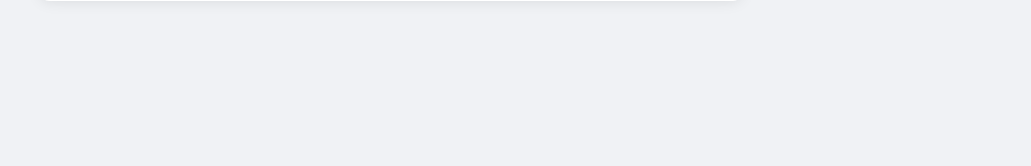
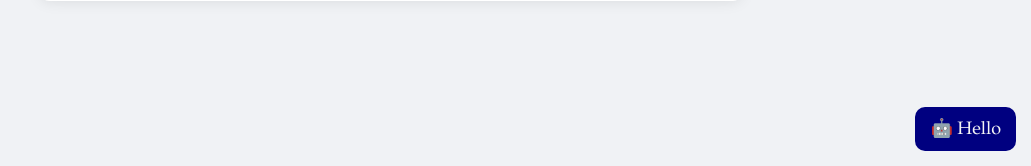
Before and after one commit to kvalge/study-plan, a Flask app: template templates/index.html in a window 1280 px wide. Shown: the part 634-800 px from the top of the page, without its empty margins (249-1280 px from the left). Run offline with Flask 3, Linux system fonts and the light colour scheme; the template is opened without the code that fills it: most values are stand-ins (such as "Sample title", 1, 10 or a date in 2020).

Commit message:
Added bot.

```diff
--- a/static/style.css
+++ b/static/style.css
@@ -67,3 +67,19 @@ h1 {
     font-weight: bold;
     color: ghostwhite;
 }
+
+#bot {
+    position: fixed;
+    bottom: 15px;
+    right: 15px;
+    max-width: 220px;
+    background: navy;
+    color: whitesmoke;
+    padding: 10px 15px;
+    border-radius: 10px;
+    font-size: 18px;
+    transition: transform 0.2s ease-in-out;
+    z-index: 1000;
+    word-wrap: break-word;
+    white-space: normal;
+}
--- a/templates/index.html
+++ b/templates/index.html
@@ -84,31 +84,100 @@
                     Total Weeks: {{ total_weeks }}
                 </div>
             {% endif %}
+        </div>
 
-            <script>
-                const selectAll = document.getElementById("select-all");
-                const fieldCheckboxes = document.querySelectorAll(".field-checkbox");
+        <div id="bot">
+            🤖 <span id="bot-msg">Hello</span>
+        </div>
 
-                if (selectAll && fieldCheckboxes.length > 0) {
-                    selectAll.addEventListener("change", () => {
-                        fieldCheckboxes.forEach(cb => {
-                            if (!cb.disabled) {
-                                cb.checked = selectAll.checked;
-                            }
-                        });
-                    });
+        <script>
+            const BOT_MESSAGES = [
+                "Learning... please wait ⏳",
+                "Meow! Just kidding, I'm a bot.",
+                "Mission: Not Impossible.",
+                "You're 1% closer to genius."
+            ];
+            const CLICK_MESSAGES = [
+                "Nice try...",
+                "Well, that was productive.",
+                "That’s one way to learn... I guess",
+                "That click just changed everything..."
+            ];
+            const MESSAGE_INTERVAL = 4000;
+            const CLICK_MESSAGE_DURATION = 1000;
 
-                    fieldCheckboxes.forEach(cb => {
-                        cb.addEventListener("change", () => {
-                            if (!cb.disabled) {
-                                selectAll.checked = [...fieldCheckboxes].every(cb => cb.checked);
-                            }
-                        });
-                    });
+            const bot = document.getElementById("bot");
+            const botMsg = document.getElementById("bot-msg");
+            const selectAll = document.getElementById("select-all");
+            const form = document.querySelector('form');
 
-                    selectAll.checked = [...fieldCheckboxes].every(cb => cb.checked);
+            let messageIndex = 0;
+            let clickMessageIndex = 0;
+            let intervalId = null;
+            let clickTimeoutId = null;
+
+            function showNextMessage() {
+                botMsg.textContent = BOT_MESSAGES[messageIndex];
+                messageIndex = (messageIndex + 1) % BOT_MESSAGES.length;
+            }
+
+            function startInterval() {
+                intervalId = setInterval(showNextMessage, MESSAGE_INTERVAL);
+            }
+
+            function stopInterval() {
+                clearInterval(intervalId);
+            }
+
+            function showHelloOnce() {
+                if (!sessionStorage.getItem('helloSeen')) {
+                    botMsg.textContent = "Hello";
+                    sessionStorage.setItem('helloSeen', 'true');
+                } else {
+                    showNextMessage();
                 }
-            </script>
-        </div>
+            }
+
+            if (form) {
+                form.addEventListener('change', (event) => {
+                    if (event.target.id === 'select-all') {
+                        const checkboxes = form.querySelectorAll('.field-checkbox:not([disabled])');
+                        checkboxes.forEach(cb => cb.checked = event.target.checked);
+                    } else if (event.target.classList.contains('field-checkbox')) {
+                        const checkboxes = form.querySelectorAll('.field-checkbox:not([disabled])');
+                        selectAll.checked = [...checkboxes].every(cb => cb.checked);
+                    }
+                });
+            }
+
+            document.addEventListener("click", (event) => {
+                if (clickTimeoutId !== null) return;
+
+                if (event.target.tagName === 'BUTTON') {
+                    event.preventDefault();
+                }
+
+                stopInterval();
+
+                const oldText = botMsg.textContent;
+                bot.style.transform = "scale(1.2)";
+                botMsg.textContent = CLICK_MESSAGES[clickMessageIndex];
+                clickMessageIndex = (clickMessageIndex + 1) % CLICK_MESSAGES.length;
+
+                clickTimeoutId = setTimeout(() => {
+                    bot.style.transform = "scale(1)";
+                    botMsg.textContent = oldText;
+                    clickTimeoutId = null;
+                    startInterval();
+
+                    if (event.target.tagName === 'BUTTON') {
+                        event.target.closest('form').submit();
+                    }
+                }, CLICK_MESSAGE_DURATION);
+            });
+
+            showHelloOnce();
+            startInterval();
+        </script>
     </body>
 </html>
```
Also changed, not shown: README.md.
